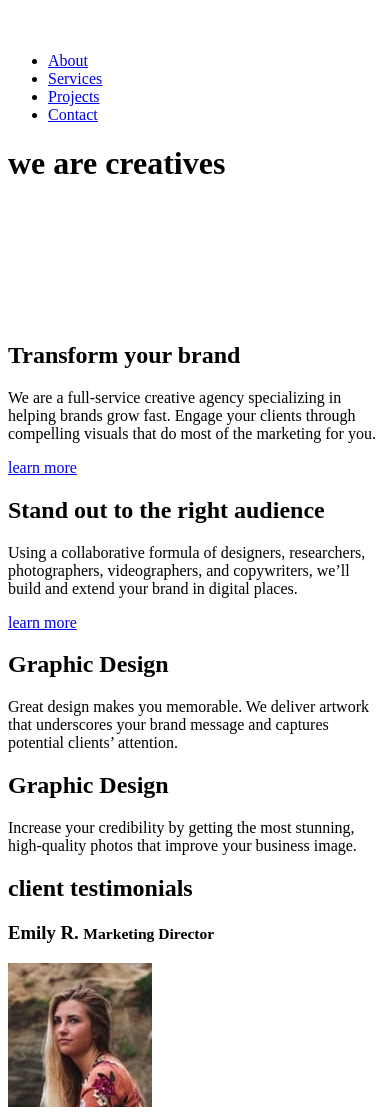
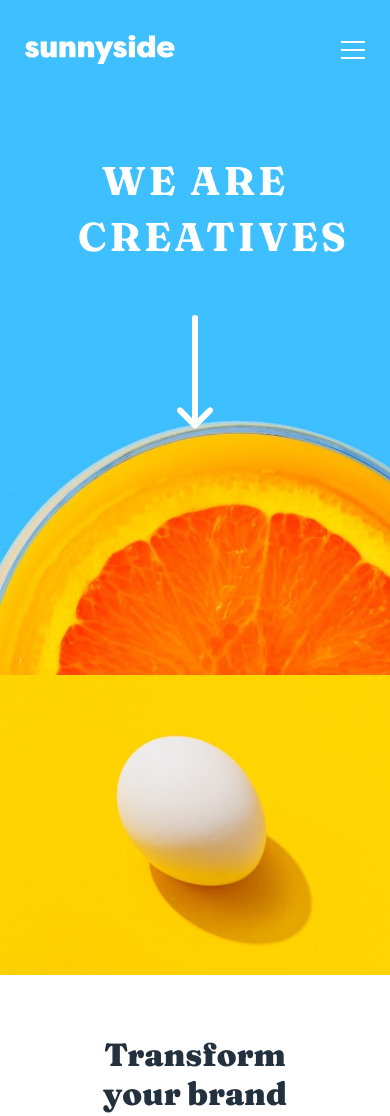
Before and after one commit to pilatech/sunnyside-agency-landing-page, a plain HTML site: page index.html in a window 390 px wide. Shown: the top 1116 px of the page. Drawn offline with Linux system fonts and the light colour scheme.

Commit message:
mobile styles -menu

```diff
--- a/index.html
+++ b/index.html
@@ -5,6 +5,10 @@
   <meta name="viewport" content="width=device-width, initial-scale=1.0"> <!-- displays site properly based on user's device -->
 
   <link rel="icon" type="image/png" sizes="32x32" href="./images/favicon-32x32.png">
+
+  <link rel="preconnect" href="https://fonts.googleapis.com">
+ <link rel="preconnect" href="https://fonts.gstatic.com" crossorigin>
+ <link href="https://fonts.googleapis.com/css2?family=Barlow:wght@600&family=Fraunces:opsz,wght@9..144,700;9..144,900&display=swap" rel="stylesheet">
 
   <link rel="stylesheet" href="style.css">
 
@@ -17,17 +21,20 @@
     <a href="#" class="nav__logo-link">
      <img src="images/logo.svg" alt="logo" class="logo">
     </a>
-    <ul class="nav__menu">
-     <li class="nav__list"><a href="#" class="nav__link">About</a></li>
-     <li class="nav__list"><a href="#" class="nav__link">Services</a></li>
-     <li class="nav__list"><a href="#" class="nav__link">Projects</a></li>
-     <li class="nav__list"><a href="#" class="nav__link nav__link--btn">Contact</a></li>
-    </ul>
+    <button class="menu-button menu-button--open"><img src="images/icon-hamburger.svg" alt="open menu" class="menu-button__icon"></button>
+    <div class="nav__menu">
+     <ul class="nav__menu-list">
+      <li class="nav__menu-list-item"><a href="#" class="nav__link">About</a></li>
+      <li class="nav__menu-list-item"><a href="#" class="nav__link">Services</a></li>
+      <li class="nav__menu-list-item"><a href="#" class="nav__link">Projects</a></li>
+      <li class="nav__menu-list-item nav__menu-list-item--btn"><a href="#" class="nav__link nav__link--btn">Contact</a></li>
+     </ul>
+    </div>
    </nav>
    <h1 class="title">we are creatives</h1>
    <img src="images/icon-arrow-down.svg" alt="down arrow" class="navigator">
   </header>
-  <div class="transform-section">
+  <div class="section-transform">
    <article class="card">
     <h2 class="card__title">Transform your brand</h2>
     <p class="card__text">
@@ -36,33 +43,33 @@
     </p>
     <a href="#" class="card__link card__link--transform">learn more</a>
    </article>
-   <aside class="hero hero--trasform">
+   <aside class="hero hero--transform">
     <!-- has just background -->
    </aside>
   </div>
-  <div class="standout-section">
+  <div class="section-stand-out">
    <article class="card">
     <h2 class="card__title">Stand out to the right audience</h2>
     <p class="card__text">Using a collaborative formula of designers, researchers, photographers, videographers, and copywriters, we’ll build and extend your brand in digital places.
     </p>
-    <a href="#" class="card__link card__link--standout">learn more</a>
+    <a href="#" class="card__link card__link--stand-out">learn more</a>
    </article>
    <aside class="hero hero--stand-out">
     <!-- has just background -->
    </aside>
   </div>
   <div class="section-services">
-   <article class="card card--service card--graphics">
-    <h2 class="card__title card__title--service">
+   <article class="card card--service card--graphic-design">
+    <h2 class="card__title card__title--service card__title--graphic-design">
      Graphic Design
     </h2>
      <p class="card__text card__text--service">
-      Great design makes you memorable. We deliver artwork that underscores your brand message and captures potential clients’ attention.
+     Great design makes you memorable. We deliver artwork that underscores your brand message and captures potential clients
      </p>
    </article>
    <article class="card card--service card--photography">
-    <h2 class="card__title card__title--service">
-     Graphic Design
+    <h2 class="card__title card__title--service card__title--photography">
+     Photography
     </h2>
      <p class="card__text card__text--service">
       Increase your credibility by getting the most stunning, high-quality photos that improve your business image.
@@ -105,25 +112,32 @@
    </div>
   </section>
   <div class="section-gallery">
-     <picture class="gallery__image">
-       <source media="(min-width: 1100px)" srcset="images/desktop/image-gallery-milkbottles.jpg">
-       <img src="images/mobile/image-gallery-milkbottles.jpg" alt="milk" class="gallery_image">
-     </picture>
-     <picture class="gallery__image">
-      <source media="(min-width: 1100px)" srcset="images/desktop/image-gallery-orange.jpg">
-      <img src="images/mobile/image-gallery-orange.jpg" alt="orange" class="gallery_image">
-     </picture>
-     <picture class="gallery__image">
-      <source media="(min-width: 1100px)" srcset="images/desktop/image-gallery-cone.jpg">
-      <img src="images/mobile/image-gallery-cone.jpg" alt="cone" class="gallery_image">
-    </picture>
-    <picture class="gallery__image">
-     <source media="(min-width: 1100px)" srcset="images/desktop/image-gallery-sugarcubes.jpg">
-     <img src="images/mobile/image-gallery-sugar-cubes.jpg" alt="sugar cubes" class="gallery_image">
-   </picture>
+     <img
+      src="images/mobile/image-gallery-milkbottles.jpg"
+      srcset="images/mobile/image-gallery-milkbottles.jpg 500w, images/desktop/image-gallery-milkbottles.jpg 1000w"
+      sizes="(min-width: 1100px) 20vw, 100vw"
+      alt="milk" class="gallery_image">
+
+     <img
+     src="images/mobile/image-gallery-orange.jpg"
+     srcset="images/mobile/image-gallery-orange.jpg 500w, images/desktop/image-gallery-orange.jpg 1000w"
+     sizes="(min-width: 1100px) 20vw, 100vw"
+     alt="orange" class="gallery_image">
+
+     <img
+     src="images/mobile/image-gallery-cone.jpg"
+     srcset="images/mobile/image-gallery-cone.jpg 500w, images/desktop/image-gallery-cone.jpg 1000w"
+     sizes="(min-width: 1100px) 20vw, 100vw"
+     alt="cone" class="gallery_image">
+
+    <img
+    src="images/mobile/image-gallery-sugar-cubes.jpg"
+    srcset="images/mobile/image-gallery-sugar-cubes.jpg 500w, images/desktop/image-gallery-sugarcubes.jpg 1000w"
+    sizes="(min-width: 1100px) 20vw, 100vw"
+    alt="sugar cubes" class="gallery_image">
   </div>
   <footer class="footer">
-   <img src="images/logo.svg" alt="logo" class="footer__logo">
+   <img src="images/logo-footer.svg" alt="logo" class="footer__logo">
    <ul class="footer__menu">
     <li class="footer__menu-item"><a href="#" class="footer__link">About</a></li>
     <li class="footer__menu-item"><a href="#" class="footer__link">Services</a></li>
@@ -132,9 +146,9 @@
    <div class="social__links">
     <a href="#" target="_blank" class="social__link"><img src="images/icon-facebook.svg" alt="facebook" class="social__icon"></a>
     <a href="#" target="_blank" class="social__link"><img src="images/icon-instagram.svg" alt="instagram" class="social__icon"></a>
-   </div>
    <a href="#" target="_blank" class="social__link"><img src="images/icon-twitter.svg" alt="twitter" class="social__icon"></a>
    <a href="#" target="_blank" class="social__link"><img src="images/icon-pinterest.svg" alt="printrest" class="social__icon"></a>
+   </div>
   </footer>
  </main>
   <script src="script.js"></script>
--- a/style.css
+++ b/style.css
@@ -0,0 +1,294 @@
+*,
+*::before,
+*::after {
+ box-sizing: border-box;
+ margin: 0;
+ padding: 0;
+}
+
+:root {
+ font-size: 62.5%;
+
+ --body-font: 'Barlow', sans-serif;
+ --title-font: 'Fraunces', serif;
+
+ --color-red: hsl(7, 99%, 70%);
+ --color-yellow: hsl(51, 100%, 49%);
+ --color-graphic-design-text: hsl(167, 40%, 24%);
+ --color-photography-text: hsl(198, 62%, 26%);
+ --color-footer-bg: hsl(168, 34%, 41%);
+
+ --color-neutral-darker: hsl(212, 27%, 19%);
+ --color-neutral-dark: hsl(213, 9%, 39%);
+ --color-neutral-gray-darker: hsl(232, 10%, 55%);
+ --color-neutral-gray-lighter: hsl(210, 4%, 67%);
+ --color-neutral-white: hsl(0, 0%, 100%);
+}
+
+body {
+ font-size: 1.8rem;
+ font-family: var(--body-font);
+}
+
+.container {
+ max-width: 40rem;
+ margin-inline: auto;
+}
+
+.header {
+ background: url(images/mobile/image-header.jpg);
+ background-size: cover;
+ height: 80vh;
+}
+
+.nav__menu {
+ display: none;
+ /* will be back */
+}
+
+.nav {
+ padding: 3.5rem 2.5rem;
+ display: flex;
+ align-items: center;
+}
+
+.nav__logo-link {
+ margin-right: auto;
+}
+
+.logo {
+ width: 15rem;
+}
+
+.menu-button {
+ border: none;
+ background: transparent;
+ cursor: pointer;
+}
+
+.title {
+  width: 60%;
+  margin-inline: auto;
+  text-align: center;
+  font-family: var(--title-font);
+  color: var(--color-neutral-white);
+  text-transform: uppercase;
+  margin-top: 5rem;
+  letter-spacing: 3px;
+  line-height: 1.4;
+  font-size: 4rem;
+}
+
+.navigator {
+  display: block;
+  margin-top: 5rem;
+  margin-inline: auto;
+}
+
+.section-transform,
+.section-stand-out {
+ display: flex;
+ flex-direction: column;
+}
+
+.hero {
+ height: 30rem;
+ order: -1;
+}
+
+.hero--transform {
+ background: url(images/mobile/image-transform.jpg);
+ background-size: cover;
+ background-position: center;
+}
+
+.hero--stand-out {
+ background: url(images/mobile/image-stand-out.jpg);
+ background-size: cover;
+ background-position: center;
+}
+
+.card {
+ padding: 6rem 3rem;
+ color: var(--color-neutral-gray-darker);
+ text-align: center;
+}
+
+.card__title {
+ font-family: var(--title-font);
+ color: var( --color-neutral-darker);
+ width: 80%;
+ margin-inline: auto;
+ text-align: center;
+ margin-bottom: 3rem;
+ font-size: 3.2rem;
+ font-weight: 900;
+}
+
+.card__text {
+ line-height: 1.8;
+ margin-bottom: 3rem;
+}
+
+.card__link {
+  font-family: var(--title-font);
+  text-transform: uppercase;
+  text-decoration: none;
+  color: var(--color-neutral-darker);
+  position: relative;
+  font-weight: 900;
+}
+
+.card__link::after {
+  content: '';
+  display: block;
+  height: .8rem;
+  width: 13.5rem;
+  border-radius: 1rem;
+  position: absolute;
+  bottom: 2px;
+  left: 50%;
+  transform: translateX(-50%);
+  z-index: -2
+}
+
+.card__link--transform::after {
+  background: hsl(51, 100%, 80%)
+}
+
+.card__link--stand-out::after {
+  background: hsl(7, 99%, 80%)
+}
+
+.card__title--service {
+ font-size: 2.8rem;
+}
+
+.card__text--service {
+ font-size: 1.6rem;
+ margin-bottom: 0;
+}
+
+.card--service {
+ padding-top: 42rem;
+}
+
+.card--graphic-design {
+ background: url(images/mobile/image-graphic-design.jpg);
+ background-position: top center;
+ background-size: cover;
+ background-repeat: no-repeat;
+ color: var(--color-graphic-design-text)
+}
+
+.card__title--graphic-design {
+ color: var(--color-graphic-design-text)
+}
+
+.card--photography {
+ background: url(images/mobile/image-photography.jpg);
+ background-position: top center;
+ background-size: cover;
+ background-repeat: no-repeat;
+ color: var(--color-photography-text)
+}
+
+.card__title--photography {
+ color: var(--color-photography-text)
+}
+
+.section-testimonials {
+ padding: 6rem 3rem;
+ text-align: center;
+ color: var(--color-neutral-gray-lighter)
+}
+
+.section__title {
+ font-family: var(--title-font);
+ text-transform: uppercase;
+ font-size: 2rem;
+ letter-spacing: 2.5px;
+ margin-bottom: 6rem;
+}
+
+.testimonial {
+ display: flex;
+ flex-direction: column;
+ align-items: center;
+ margin-bottom: 6.5rem;
+}
+
+.testimonial__avatar {
+ width: 8rem;
+ border-radius: 50%;
+ margin-bottom: 3.5rem;
+}
+
+.testimonial__text {
+ margin-bottom: 3.5rem;
+ line-height: 1.8;
+ color: var(--color-neutral-gray-darker);
+}
+
+.testimonial__title {
+ order: 2;
+ display: flex;
+ flex-direction: column;
+ font-family: var(--title-font);
+ color: var(--color-neutral-darker);
+ font-size: 2rem;
+}
+
+.testimonial__title--extra {
+ margin-top: 1rem;
+ font-family: var(--body-font);
+ color: var(--color-neutral-gray-lighter);
+ font-size: 1.6rem;
+}
+
+.section-gallery {
+ display: grid;
+ grid-template-columns: 1fr 1fr;
+ width: 100%;
+}
+
+.section-gallery img {
+ max-width: 100%;
+}
+
+.footer {
+ padding: 6rem 3rem 1rem;
+ background: #90D4C5;
+ text-align: center;
+}
+
+.footer__logo {
+ width: 16rem;
+ margin-bottom: 4rem;
+}
+
+.footer__menu {
+ list-style: none;
+ display: flex;
+ justify-content: center;
+ margin-bottom: 10rem;
+
+}
+
+.footer__menu-item {
+  margin-inline: 2rem;
+}
+
+.footer__link {
+ color: var(--color-footer-bg);
+ text-decoration: none;
+}
+
+.social__links {
+ display: flex;
+ justify-content: center;
+}
+
+.social__icon {
+ margin-inline: 1.5rem;
+}
```
Also changed, not shown: images/logo-footer.svg (added).
